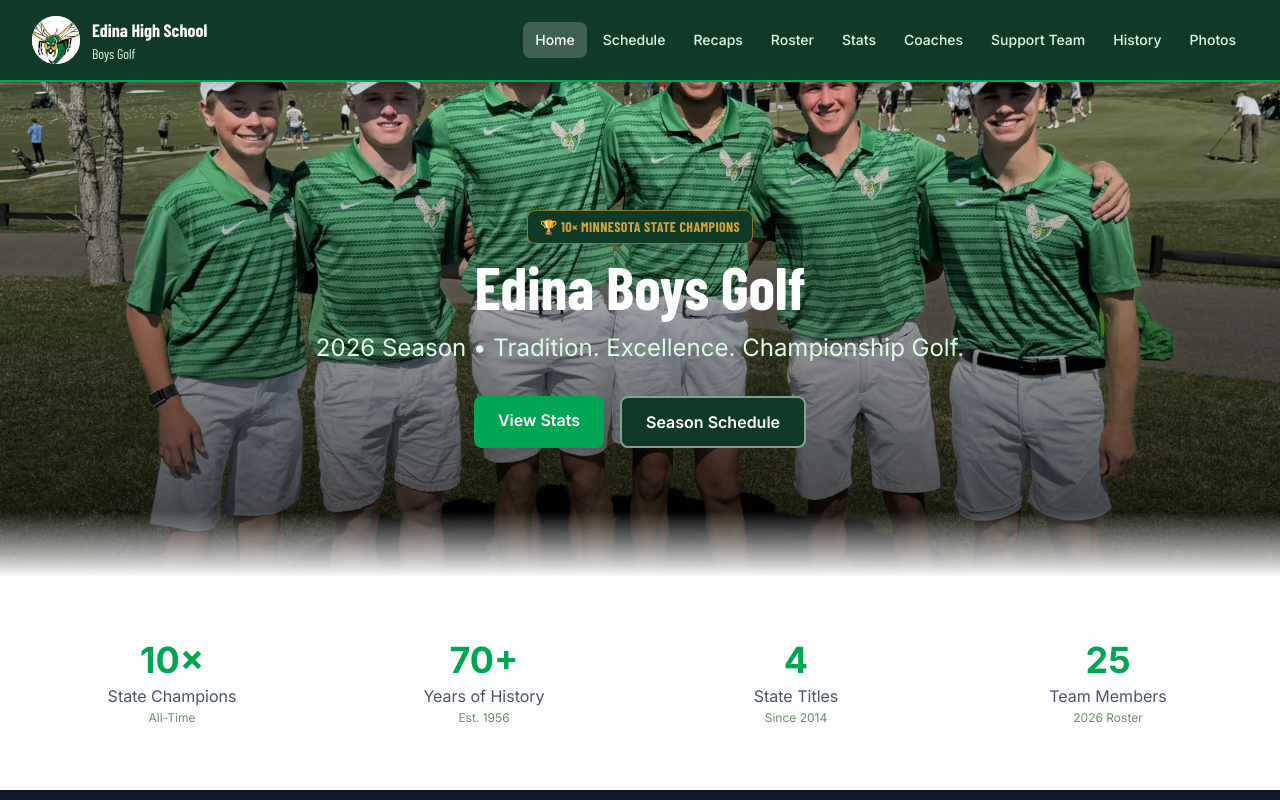
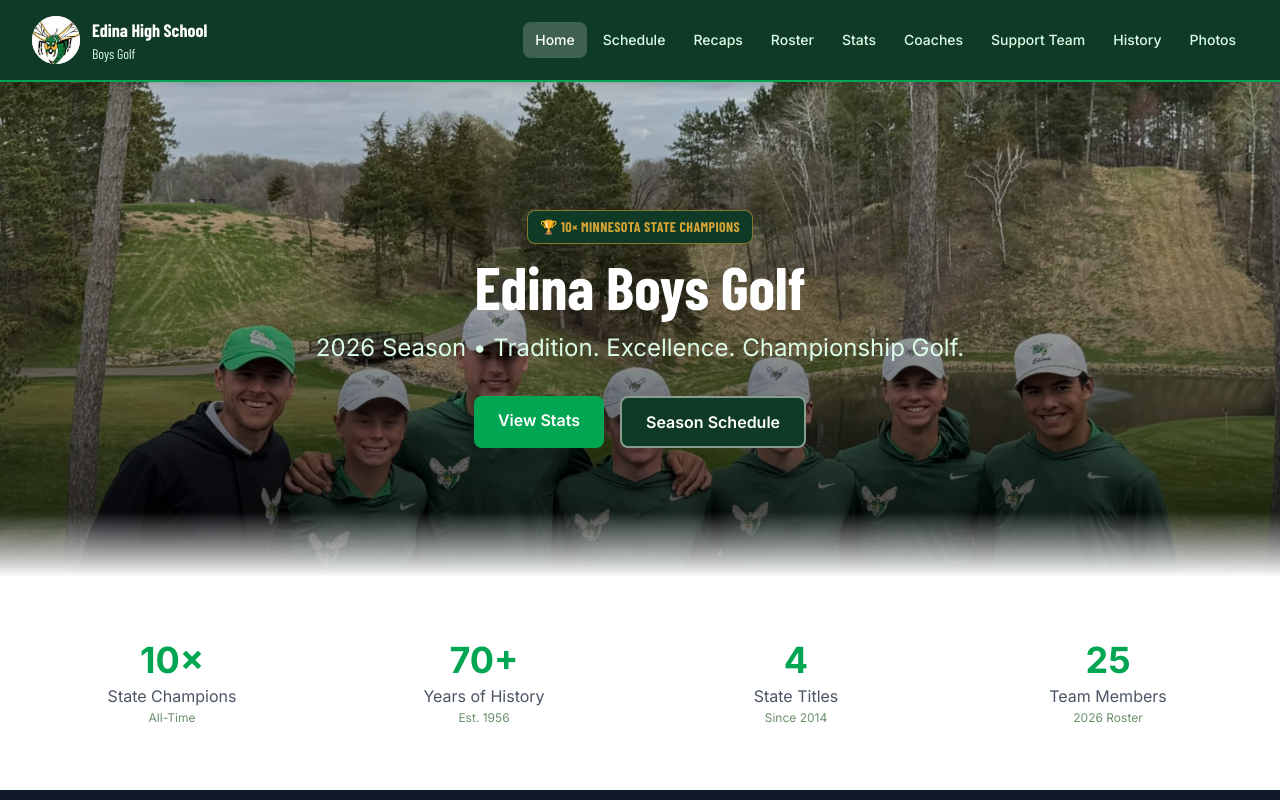
Before and after one commit to rlarson12/edina-golf-website, a React (Vite) app: page / in a window 1280 px wide. Shown: the top 800 px of the page. Built offline with nearby package versions, Linux system fonts and the light colour scheme; a web font is replaced by a local one.

Commit message:
Round 3: Home hero back to hoodies (unnamed.webp, center 60%), Roster hero to Team1.webp

```diff
--- a/public/version.json
+++ b/public/version.json
@@ -1 +1 @@
-{"buildTime":1776400588774}
+{"buildTime":1776401232757}
--- a/src/pages/Home.jsx
+++ b/src/pages/Home.jsx
@@ -177,7 +177,7 @@ function Home() {
         {/* Background Image */}
         <div
           className="absolute inset-0 bg-cover"
-          style={{ backgroundImage: "url('/images/Team1.webp')", backgroundPosition: 'center 65%' }}
+          style={{ backgroundImage: "url('/images/unnamed.webp')", backgroundPosition: 'center 60%' }}
         ></div>
         {/* Dark gradient only — no color tint */}
         <div className="absolute inset-0 bg-gradient-to-t from-black/80 via-black/40 to-black/10" />
--- a/src/pages/Roster.jsx
+++ b/src/pages/Roster.jsx
@@ -321,7 +321,7 @@ function Roster() {
       {/* Hero Section with Team Photo */}
       <div className="relative h-64 md:h-72 overflow-hidden">
         <img
-          src="/images/unnamed.webp"
+          src="/images/Team1.webp"
           alt="Edina Boys Golf Team"
           className="absolute inset-0 w-full h-full object-cover"
           style={{ objectPosition: 'center 70%' }}
```
